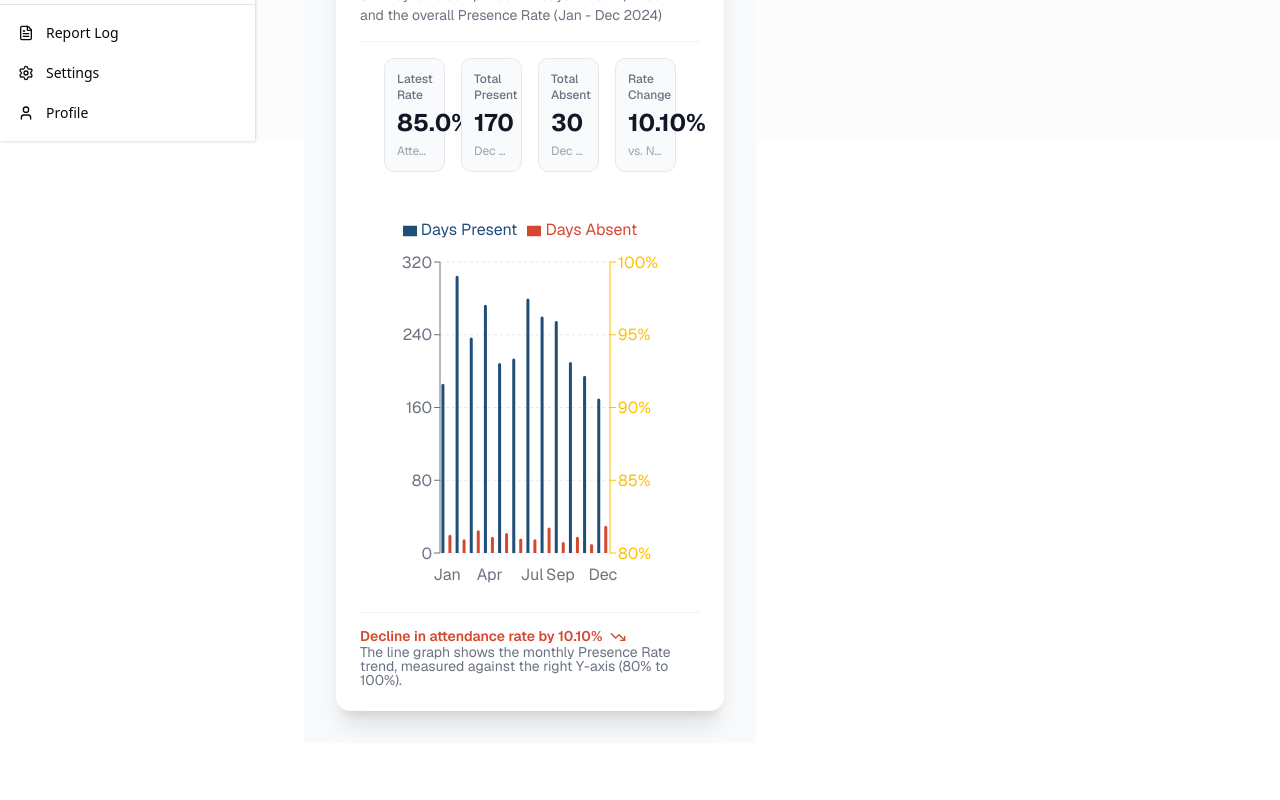
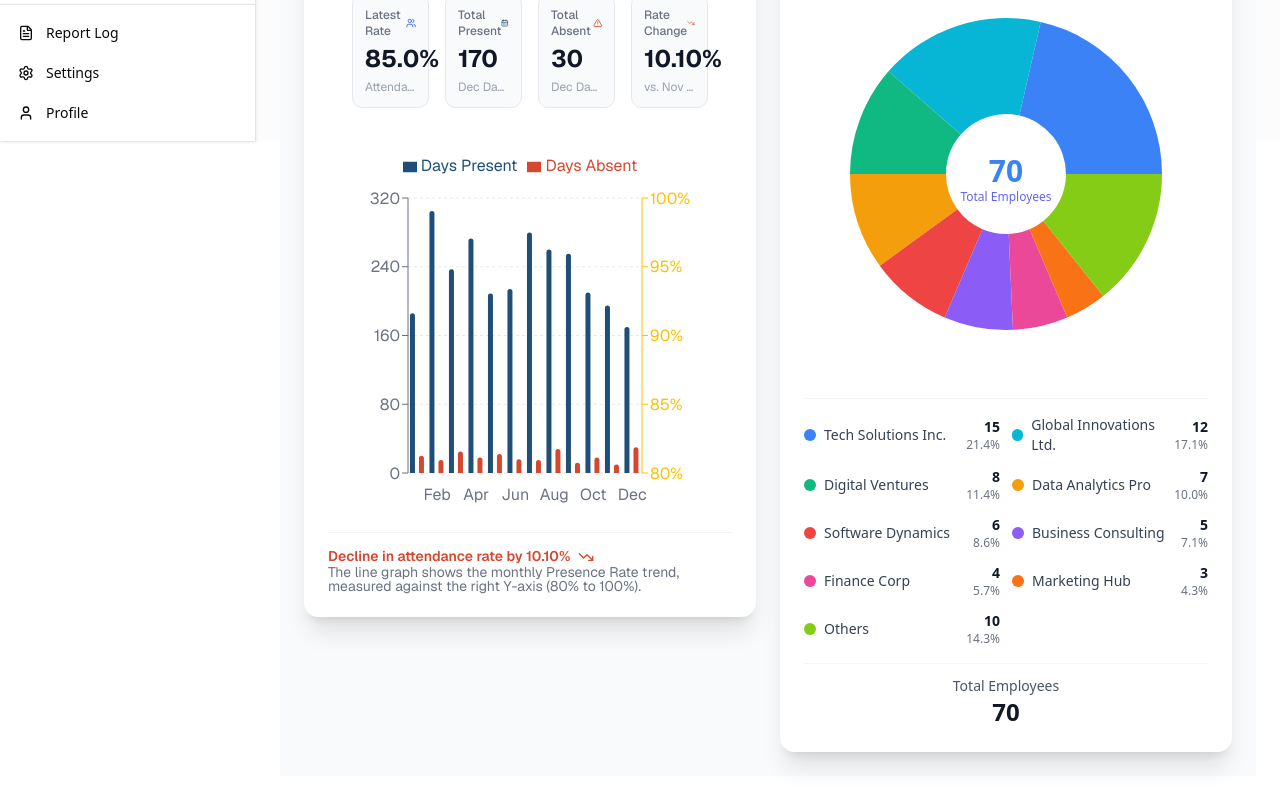
Before and after one commit to Ergonix5/HRSystemBotCalm, a Next.js app: page /dashboard in a window 1280 px wide. Shown: the part 659-1459 px from the top of the page. Built offline with nearby package versions, Linux system fonts and the light colour scheme.

Commit message:
Company Distribution pie chart added using Shadcn

```diff
--- a/src/app/dashboard/page.tsx
+++ b/src/app/dashboard/page.tsx
@@ -1,11 +1,12 @@
 import { DashboardCard } from "../../components/dashboard/dashboard-card"
 import StudentAttendanceChart from "../../components/dashboard/employee-attendance-chart"
+import { CompanyDistributionChart } from "../../components/dashboard/company-distribution-chart"
 import { Users, UserCheck, Calendar, Briefcase, Building, Megaphone, Clock, FileText } from "lucide-react"
 
 export default function Dashboard() {
   return (
-    <div className="p-6 space-y-6">
-      <h1 className="text-3xl font-bold text-gray-900">Employee Dashboard</h1>
+    <div className="p-6 space-y-6 bg-gray-50 dark:bg-gray-900 min-h-screen">
+      <h1 className="text-3xl font-bold text-gray-900 dark:text-gray-50">Employee Dashboard</h1>
 
       <div className="grid grid-cols-1 md:grid-cols-2 lg:grid-cols-4 gap-6">
         <DashboardCard
@@ -83,6 +84,7 @@
 
       <div className="grid grid-cols-1 lg:grid-cols-2 gap-6">
         <StudentAttendanceChart />
+        <CompanyDistributionChart />
       </div>
     </div>
   )
--- a/src/components/dashboard/StatCard.tsx
+++ b/src/components/dashboard/StatCard.tsx
@@ -16,7 +16,7 @@
   }[changeType]
 
   return (
-    <Card>
+    <Card className="hover:scale-105 cursor-pointer">
       <CardHeader className="pb-2">
         <CardTitle className="text-sm font-medium text-muted-foreground">{title}</CardTitle>
       </CardHeader>
--- /dev/null
+++ b/src/components/dashboard/company-distribution-chart.tsx
@@ -0,0 +1,161 @@
+"use client"
+
+import * as React from "react"
+import { Label, Pie, PieChart } from "recharts"
+import {
+  Card,
+  CardContent,
+  CardDescription,
+  CardHeader,
+  CardTitle,
+} from "../ui/card"
+import {
+  ChartContainer,
+  ChartTooltip,
+  ChartTooltipContent,
+  type ChartConfig,
+} from "../ui/chart"
+
+const chartData = [
+  { company: "tech", employees: 15, fill: "#3B82F6" },
+  { company: "global", employees: 12, fill: "#06B6D4" },
+  { company: "digital", employees: 8, fill: "#10B981" },
+  { company: "data", employees: 7, fill: "#F59E0B" },
+  { company: "software", employees: 6, fill: "#EF4444" },
+  { company: "consulting", employees: 5, fill: "#8B5CF6" },
+  { company: "finance", employees: 4, fill: "#EC4899" },
+  { company: "marketing", employees: 3, fill: "#F97316" },
+  { company: "others", employees: 10, fill: "#84CC16" },
+]
+
+const chartConfig = {
+  employees: {
+    label: "Employees",
+  },
+  tech: {
+    label: "Tech Solutions Inc.",
+    color: "hsl(var(--chart-1))",
+  },
+  global: {
+    label: "Global Innovations Ltd.",
+    color: "hsl(var(--chart-2))",
+  },
+  digital: {
+    label: "Digital Ventures",
+    color: "hsl(var(--chart-3))",
+  },
+  data: {
+    label: "Data Analytics Pro",
+    color: "hsl(var(--chart-4))",
+  },
+  software: {
+    label: "Software Dynamics",
+    color: "hsl(var(--chart-5))",
+  },
+  consulting: {
+    label: "Business Consulting",
+    color: "#10B981",
+  },
+  finance: {
+    label: "Finance Corp",
+    color: "#F59E0B",
+  },
+  marketing: {
+    label: "Marketing Hub",
+    color: "#EF4444",
+  },
+  others: {
+    label: "Others",
+    color: "#8B5CF6",
+  },
+} satisfies ChartConfig
+
+export function CompanyDistributionChart() {
+  const totalEmployees = React.useMemo(() => {
+    return chartData.reduce((acc, curr) => acc + curr.employees, 0)
+  }, [])
+
+  return (
+    <div className="bg-white shadow-xl rounded-xl p-6">
+      <div className="mb-4 border-b border-gray-100 pb-4">
+        <h2 className="text-2xl font-bold text-gray-900">Company Distribution</h2>
+        <p className="text-sm text-gray-500 mt-1">Employee distribution across companies</p>
+      </div>
+      <div className="p-0">
+        <ChartContainer
+          config={chartConfig}
+          className="mx-auto aspect-square max-h-100"
+        >
+          <PieChart>
+            <ChartTooltip
+              cursor={false}
+              content={<ChartTooltipContent hideLabel />}
+            />
+            <Pie
+              data={chartData}
+              dataKey="employees"
+              nameKey="company"
+              innerRadius={60}
+              stroke="none"
+            >
+              <Label
+                content={({ viewBox }) => {
+                  if (viewBox && "cx" in viewBox && "cy" in viewBox) {
+                    return (
+                      <text
+                        x={viewBox.cx}
+                        y={viewBox.cy}
+                        textAnchor="middle"
+                        dominantBaseline="middle"
+                      >
+                        <tspan
+                          x={viewBox.cx}
+                          y={viewBox.cy}
+                          className="text-3xl font-bold"
+                          fill="#3B82F6"
+                        >
+                          {totalEmployees}
+                        </tspan>
+                        <tspan
+                          x={viewBox.cx}
+                          y={(viewBox.cy || 0) + 24}
+                          fill="#6366F1"
+                        >
+                          Total Employees
+                        </tspan>
+                      </text>
+                    )
+                  }
+                }}
+              />
+            </Pie>
+          </PieChart>
+        </ChartContainer>
+      </div>
+      <div className="mt-6 pt-4 border-t border-gray-100">
+        <div className="grid grid-cols-2 gap-3 text-sm">
+          {chartData.map((item) => {
+            const percentage = ((item.employees / totalEmployees) * 100).toFixed(1)
+            const companyName = chartConfig[item.company as keyof typeof chartConfig]?.label || item.company
+            return (
+              <div key={item.company} className="flex justify-between items-center">
+                <div className="flex items-center gap-2">
+                  <div className="w-3 h-3 rounded-full" style={{ backgroundColor: item.fill }}></div>
+                  <span className="text-gray-700">{companyName}</span>
+                </div>
+                <div className="text-right">
+                  <div className="font-semibold text-gray-900">{item.employees}</div>
+                  <div className="text-xs text-gray-500">{percentage}%</div>
+                </div>
+              </div>
+            )
+          })}
+        </div>
+        <div className="mt-4 pt-3 border-t border-gray-100 text-center">
+          <div className="text-sm font-medium text-gray-600">Total Employees</div>
+          <div className="text-2xl font-bold text-gray-900">{totalEmployees}</div>
+        </div>
+      </div>
+    </div>
+  )
+}
--- a/src/components/dashboard/employee-attendance-chart.tsx
+++ b/src/components/dashboard/employee-attendance-chart.tsx
@@ -18,25 +18,25 @@
 // --- UI Components (using inline Tailwind for single-file mandate) ---
 
 const Card = ({ children, className = '' }: { children: React.ReactNode; className?: string }) => (
-  <div className={`bg-white dark:bg-gray-800 shadow-xl rounded-xl p-6 transition-all ${className}`}>
+  <div className={`bg-white shadow-xl rounded-xl p-6 ${className}`}>
     {children}
   </div>
 );
 
 const CardHeader = ({ children, className = '' }: { children: React.ReactNode; className?: string }) => (
-  <div className={`mb-4 border-b border-gray-100 dark:border-gray-700 pb-4 ${className}`}>
+  <div className={`mb-4 border-b border-gray-100 pb-4 ${className}`}>
     {children}
   </div>
 );
 
 const CardTitle = ({ children, className = '' }: { children: React.ReactNode; className?: string }) => (
-  <h2 className={`text-2xl font-bold text-gray-900 dark:text-gray-50 ${className}`}>
+  <h2 className={`text-2xl font-bold text-gray-900 ${className}`}>
     {children}
   </h2>
 );
 
 const CardDescription = ({ children, className = '' }: { children: React.ReactNode; className?: string }) => (
-  <p className={`text-sm text-gray-500 dark:text-gray-400 mt-1 ${className}`}>
+  <p className={`text-sm text-gray-500 mt-1 ${className}`}>
     {children}
   </p>
 );
@@ -48,7 +48,7 @@
 );
 
 const CardFooter = ({ children, className = '' }: { children: React.ReactNode; className?: string }) => (
-  <div className={`mt-6 pt-4 border-t border-gray-100 dark:border-gray-700 ${className}`}>
+  <div className={`mt-6 pt-4 border-t border-gray-100 ${className}`}>
     {children}
   </div>
 );
@@ -112,15 +112,15 @@
     const total = presentValue + absentValue;
 
     return (
-      <div className="bg-white dark:bg-gray-700 p-3 border border-gray-200 dark:border-gray-600 rounded-lg shadow-lg text-sm">
-        <p className="font-semibold text-lg mb-2 text-gray-900 dark:text-white">{label}</p>
-        <p className="text-gray-700 dark:text-gray-300">
+      <div className="bg-white p-3 border border-gray-200 rounded-lg shadow-lg text-sm">
+        <p className="font-semibold text-lg mb-2 text-gray-900">{label}</p>
+        <p className="text-gray-700">
           <span className="font-medium" style={{ color: chartConfig.present.color }}>Present:</span> {presentValue} days
         </p>
-        <p className="text-gray-700 dark:text-gray-300">
+        <p className="text-gray-700">
           <span className="font-medium" style={{ color: chartConfig.absent.color }}>Absent:</span> {absentValue} days
         </p>
-        <p className="mt-2 pt-2 border-t border-gray-100 dark:border-gray-600 font-bold text-gray-800 dark:text-gray-100">
+        <p className="mt-2 pt-2 border-t border-gray-100 font-bold text-gray-800">
           <span style={{ color: chartConfig.rate.color }}>Rate:</span> {rateValue}% (Total {total})
         </p>
       </div>
@@ -193,12 +193,11 @@
 
   // --- Main Chart Render ---
   return (
-    <div className="p-4 sm:p-8 bg-gray-50 dark:bg-gray-900 min-h-screen">
-      <Card className="max-w-4xl mx-auto w-full">
-        <CardHeader>
-          <CardTitle>Employee Attendance Analytics</CardTitle>
-          <CardDescription>Side-by-side comparison of days Present/Absent and the overall Presence Rate (Jan - Dec 2024)</CardDescription>
-        </CardHeader>
+    <Card className="w-full">
+      <CardHeader>
+        <CardTitle>Employee Attendance Analytics</CardTitle>
+        <CardDescription>Side-by-side comparison of days Present/Absent and the overall Presence Rate (Jan - Dec 2024)</CardDescription>
+      </CardHeader>
 
         {/* Key Metrics */}
         <div className="grid grid-cols-2 md:grid-cols-4 gap-4 px-6 pb-4">
@@ -214,7 +213,7 @@
           />
         </div>
 
-        <CardContent className="h-87 md:h-100">
+        <CardContent className="h-96">
           <ResponsiveContainer width="100%" height="100%">
             <BarChart
               data={chartData}
@@ -288,35 +287,32 @@
             {isPositiveChange ? 'Improvement' : 'Decline'} in attendance rate by {Math.abs(rateChange).toFixed(2)}%
             <ChangeIcon className="h-4 w-4" />
           </div>
-          <div className="text-gray-500 dark:text-gray-400 leading-none">
+          <div className="text-gray-500 leading-none">
             The line graph shows the monthly Presence Rate trend, measured against the right Y-axis (80% to 100%).
           </div>
         </CardFooter>
-      </Card>
-    </div>
+    </Card>
   );
 }
 
 // A helper component for displaying key metrics
 const MetricCard = ({ title, value, icon: Icon, style, description }: { title: string; value: string | number; icon: React.ComponentType<any>; style?: React.CSSProperties; description: string }) => (
-  <div className="flex flex-col space-y-1 p-3 bg-gray-50 dark:bg-gray-700 rounded-lg border border-gray-200 dark:border-gray-600">
+  <div className="flex flex-col space-y-1 p-3 bg-gray-50 rounded-lg border border-gray-200">
     <div className="flex items-center justify-between">
-      <span className="text-xs font-medium text-gray-500 dark:text-gray-400">{title}</span>
-      {/* Icon color applied via style prop */}
+      <span className="text-xs font-medium text-gray-500">{title}</span>
       <Icon className="h-4 w-4" style={style} />
     </div>
-    <div className="text-2xl font-bold text-gray-900 dark:text-white">
+    <div className="text-2xl font-bold text-gray-900">
       {value}
     </div>
-    <p className="text-xs text-gray-400 dark:text-gray-500 truncate">{description}</p>
+    <p className="text-xs text-gray-400 truncate">{description}</p>
   </div>
 );
 
 // The default export must be the main component
 export default function App() {
-    // Add dark mode classes for better contrast
     return (
-        <div className="font-sans antialiased bg-gray-50 dark:bg-gray-900">
+        <div className="font-sans antialiased bg-gray-50">
             <AttendanceAnalyticsDashboard />
         </div>
     );
--- a/src/components/ui/card.tsx
+++ b/src/components/ui/card.tsx
@@ -7,7 +7,7 @@
     <div
       data-slot="card"
       className={cn(
-        "bg-card text-card-foreground flex flex-col gap-6 rounded-xl border py-6 shadow-sm",
+        "bg-card text-card-foreground flex flex-col gap-6 rounded-xl border py-6 shadow-sm hover:shadow-md transition-shadow duration-200",
         className
       )}
       {...props}
--- a/src/components/ui/checkbox.tsx
+++ b/src/components/ui/checkbox.tsx
@@ -14,7 +14,7 @@
     <CheckboxPrimitive.Root
       data-slot="checkbox"
       className={cn(
-        "peer border-input dark:bg-input/30 data-[state=checked]:bg-primary data-[state=checked]:text-primary-foreground dark:data-[state=checked]:bg-primary data-[state=checked]:border-primary focus-visible:border-ring focus-visible:ring-ring/50 aria-invalid:ring-destructive/20 dark:aria-invalid:ring-destructive/40 aria-invalid:border-destructive size-4 shrink-0 rounded-[4px] border shadow-xs transition-shadow outline-none focus-visible:ring-[3px] disabled:cursor-not-allowed disabled:opacity-50",
+        "peer border-input dark:bg-input/30 data-[state=checked]:bg-primary data-[state=checked]:text-primary-foreground dark:data-[state=checked]:bg-primary data-[state=checked]:border-primary focus-visible:border-ring focus-visible:ring-ring/50 aria-invalid:ring-destructive/20 dark:aria-invalid:ring-destructive/40 aria-invalid:border-destructive size-4 shrink-0 rounded-lg-[4px] border shadow-xs transition-shadow outline-none focus-visible:ring-[3px] disabled:cursor-not-allowed disabled:opacity-50",
         className
       )}
       {...props}
--- a/src/components/ui/metric-card.tsx
+++ b/src/components/ui/metric-card.tsx
@@ -9,7 +9,7 @@
 }
 
 export const MetricCard = ({ title, value, icon: Icon, style, description }: MetricCardProps) => (
-  <div className="flex flex-col space-y-1 p-3 bg-gray-50 dark:bg-gray-700 rounded-lg border border-gray-200 dark:border-gray-600">
+  <div className="flex flex-col space-y-1 p-3 bg-gray-50 dark:bg-gray-700 rounded-lg border border-gray-200 dark:border-gray-600 hover:shadow-lg hover:scale-105 transition-all duration-200 cursor-pointer">
     <div className="flex items-center justify-between">
       <span className="text-xs font-medium text-gray-500 dark:text-gray-400">{title}</span>
       <Icon className="h-4 w-4" style={style} />
```
Also changed, not shown: src/components/ui/dropdown-menu.tsx (+7 -7 lines).
